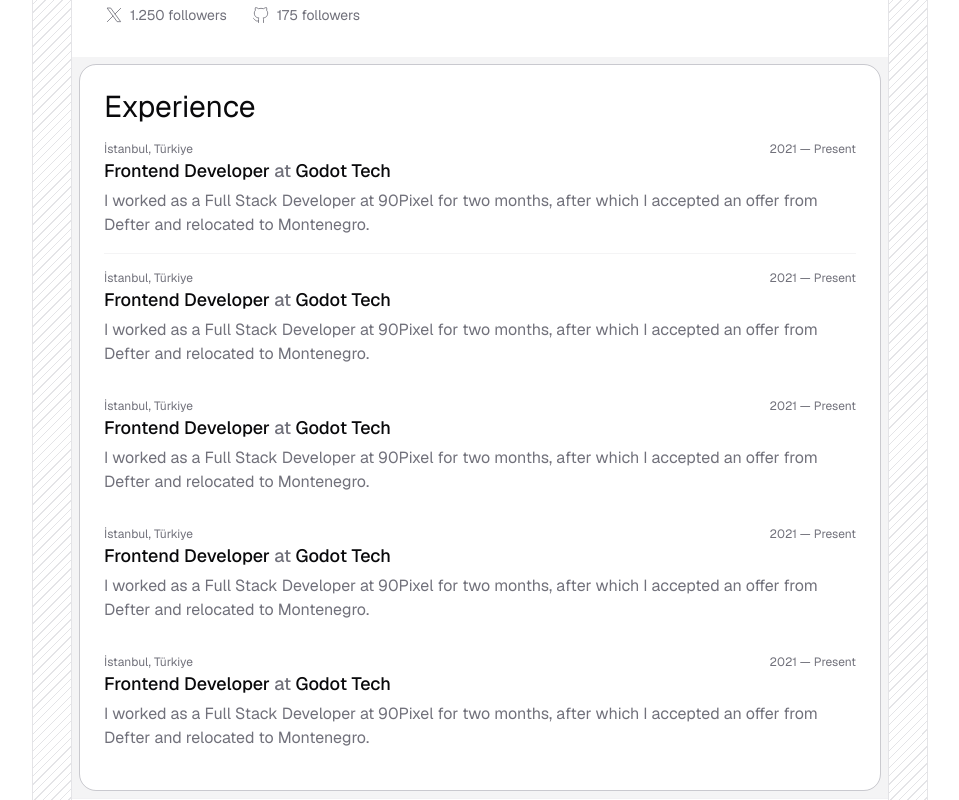
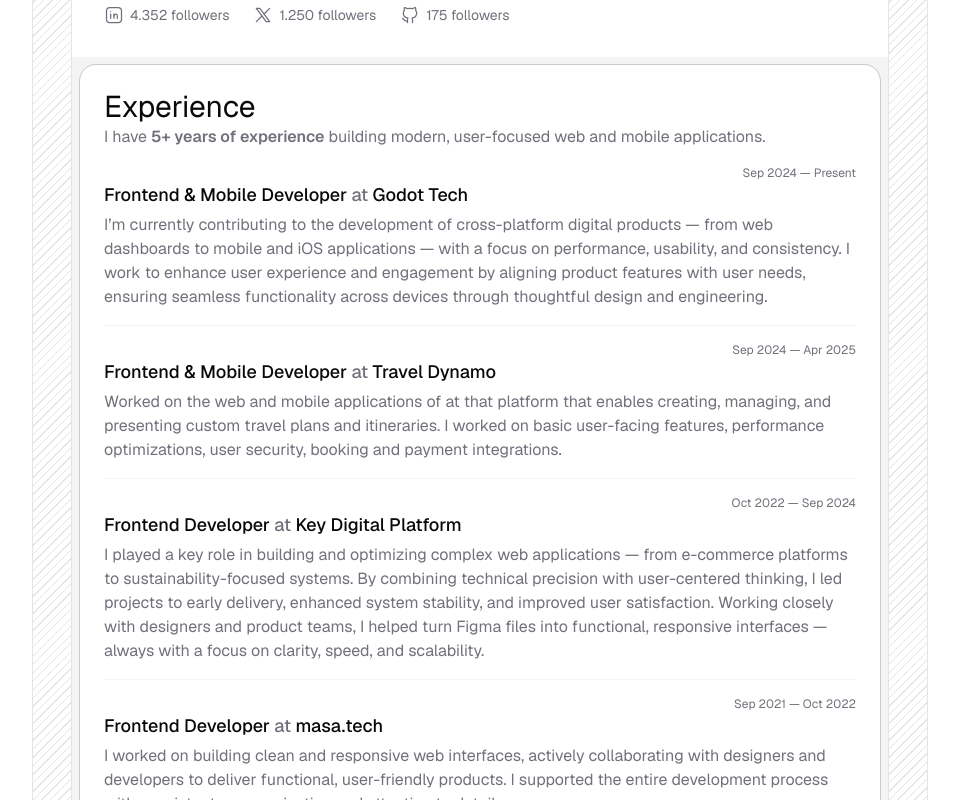
Before and after one commit to ismailkaraalioglu/ismaildev, a Next.js app: page / in a window 1280 px wide. Shown: the part 300-1100 px from the top of the page, without its empty margins (160-1119 px from the left). Built offline with nearby package versions, Linux system fonts and the light colour scheme.

Commit message:
Refactor layout structure, enhance homepage with experience section and social links, and update footer link styles

```diff
--- a/src/app/layout.tsx
+++ b/src/app/layout.tsx
@@ -37,7 +37,7 @@
         >
           <div className="mx-auto flex max-w-4xl flex-row">
             <Divider />
-            <main className="flex-1">
+            <main className="flex flex-1 flex-col">
               <Header />
               {children}
               <Footer />
--- a/src/app/page.tsx
+++ b/src/app/page.tsx
@@ -1,5 +1,7 @@
+import { Fragment } from "react";
 import Link from "next/link";
-import { SOCIALS } from "@/lib/constants";
+import { EXPERIENCES, SOCIALS } from "@/lib/constants";
+import ExperienceCard from "@/components/experience-card";
 
 export default function Home() {
   return (
@@ -28,7 +30,7 @@
               target="_blank"
             >
               <social.icon
-                stroke={1}
+                stroke={1.5}
                 size={20}
                 className="text-muted-foreground group-hover:text-primary transition"
               />
@@ -42,91 +44,18 @@
       <div className="bg-muted p-2">
         <div className="bg-background flex flex-col rounded-2xl p-6 outline">
           <h2 className="text-3xl">Experience</h2>
-          {/* <p className="text-muted-foreground">
+          <p className="text-muted-foreground">
             I have <span className="font-semibold">5+ years of experience</span>{" "}
-            in software development.
-          </p> */}
-          <div className="group relative py-4">
-            <div className="text-muted-foreground flex items-center justify-between text-xs">
-              <span>İstanbul, Türkiye</span> <span>2021 — Present</span>
-            </div>
-            <div className="mb-1 flex flex-col items-start justify-between gap-2 text-lg text-balance sm:flex-row sm:items-center">
-              <div className="font-medium">
-                Frontend Developer{" "}
-                <span className="text-muted-foreground">at</span> Godot Tech
-              </div>
-            </div>
-            <div className="text-muted-foreground flex flex-col gap-2 text-sm leading-normal sm:gap-3 sm:text-base">
-              I worked as a Full Stack Developer at 90Pixel for two months,
-              after which I accepted an offer from Defter and relocated to
-              Montenegro.
-            </div>
-          </div>
-          <div className="bg-muted h-px w-full" />
-          <div className="group relative py-4">
-            <div className="text-muted-foreground flex items-center justify-between text-xs">
-              <span>İstanbul, Türkiye</span> <span>2021 — Present</span>
-            </div>
-            <div className="mb-1 flex flex-col items-start justify-between gap-2 text-lg text-balance sm:flex-row sm:items-center">
-              <div className="font-medium">
-                Frontend Developer{" "}
-                <span className="text-muted-foreground">at</span> Godot Tech
-              </div>
-            </div>
-            <div className="text-muted-foreground flex flex-col gap-2 text-sm leading-normal sm:gap-3 sm:text-base">
-              I worked as a Full Stack Developer at 90Pixel for two months,
-              after which I accepted an offer from Defter and relocated to
-              Montenegro.
-            </div>
-          </div>
-          <div className="group relative py-4">
-            <div className="text-muted-foreground flex items-center justify-between text-xs">
-              <span>İstanbul, Türkiye</span> <span>2021 — Present</span>
-            </div>
-            <div className="mb-1 flex flex-col items-start justify-between gap-2 text-lg text-balance sm:flex-row sm:items-center">
-              <div className="font-medium">
-                Frontend Developer{" "}
-                <span className="text-muted-foreground">at</span> Godot Tech
-              </div>
-            </div>
-            <div className="text-muted-foreground flex flex-col gap-2 text-sm leading-normal sm:gap-3 sm:text-base">
-              I worked as a Full Stack Developer at 90Pixel for two months,
-              after which I accepted an offer from Defter and relocated to
-              Montenegro.
-            </div>
-          </div>
-          <div className="group relative py-4">
-            <div className="text-muted-foreground flex items-center justify-between text-xs">
-              <span>İstanbul, Türkiye</span> <span>2021 — Present</span>
-            </div>
-            <div className="mb-1 flex flex-col items-start justify-between gap-2 text-lg text-balance sm:flex-row sm:items-center">
-              <div className="font-medium">
-                Frontend Developer{" "}
-                <span className="text-muted-foreground">at</span> Godot Tech
-              </div>
-            </div>
-            <div className="text-muted-foreground flex flex-col gap-2 text-sm leading-normal sm:gap-3 sm:text-base">
-              I worked as a Full Stack Developer at 90Pixel for two months,
-              after which I accepted an offer from Defter and relocated to
-              Montenegro.
-            </div>
-          </div>
-          <div className="group relative py-4">
-            <div className="text-muted-foreground flex items-center justify-between text-xs">
-              <span>İstanbul, Türkiye</span> <span>2021 — Present</span>
-            </div>
-            <div className="mb-1 flex flex-col items-start justify-between gap-2 text-lg text-balance sm:flex-row sm:items-center">
-              <div className="font-medium">
-                Frontend Developer{" "}
-                <span className="text-muted-foreground">at</span> Godot Tech
-              </div>
-            </div>
-            <div className="text-muted-foreground flex flex-col gap-2 text-sm leading-normal sm:gap-3 sm:text-base">
-              I worked as a Full Stack Developer at 90Pixel for two months,
-              after which I accepted an offer from Defter and relocated to
-              Montenegro.
-            </div>
-          </div>
+            building modern, user-focused web and mobile applications.
+          </p>
+          {EXPERIENCES.map((exp, index) => (
+            <Fragment key={exp.id}>
+              <ExperienceCard experience={exp} />
+              {index !== EXPERIENCES.length - 1 && (
+                <div className="bg-muted h-px w-full" />
+              )}
+            </Fragment>
+          ))}
         </div>
       </div>
     </>
--- /dev/null
+++ b/src/app/projects/page.tsx
@@ -0,0 +1,11 @@
+import React from "react";
+
+const Projects = () => {
+  return (
+    <div className="flex flex-1 items-center justify-center">
+      Coming Soon...
+    </div>
+  );
+};
+
+export default Projects;
--- /dev/null
+++ b/src/app/stack/page.tsx
@@ -0,0 +1,11 @@
+import React from "react";
+
+const Stack = () => {
+  return (
+    <div className="flex flex-1 items-center justify-center">
+      Coming Soon...
+    </div>
+  );
+};
+
+export default Stack;
--- /dev/null
+++ b/src/components/experience-card.tsx
@@ -0,0 +1,27 @@
+import { FC } from "react";
+import { Experience } from "@/types";
+
+interface Props {
+  experience: Experience;
+}
+
+const ExperienceCard: FC<Props> = ({ experience }) => {
+  return (
+    <div className="py-4">
+      <p className="text-muted-foreground flex items-center justify-end text-xs">
+        {experience.from} — {experience.to || "Present"}
+      </p>
+      <div className="mb-1 flex flex-col items-start justify-between gap-2 text-lg text-balance sm:flex-row sm:items-center">
+        <p className="font-medium">
+          {experience.title} <span className="text-muted-foreground">at</span>{" "}
+          {experience.company}
+        </p>
+      </div>
+      <p className="text-muted-foreground flex flex-col gap-2 text-sm leading-normal sm:gap-3 sm:text-base">
+        {experience.description}
+      </p>
+    </div>
+  );
+};
+
+export default ExperienceCard;
--- a/src/layouts/footer/index.tsx
+++ b/src/layouts/footer/index.tsx
@@ -10,7 +10,11 @@
           <div className="">
             <div className="text-muted-foreground border-border/50 flex flex-wrap gap-x-6 gap-y-1 border-b px-8 pb-4 text-sm font-medium">
               {FOOTER_NAV_LINKS.map((link) => (
-                <Link key={link.id} href={link.href}>
+                <Link
+                  key={link.id}
+                  href={link.href}
+                  className="text-muted-foreground transition hover:text-zinc-900 dark:hover:text-white"
+                >
                   {link.label}
                 </Link>
               ))}
--- a/src/lib/constants.ts
+++ b/src/lib/constants.ts
@@ -1,6 +1,7 @@
 import {
   IconBrandGithub,
   IconBrandGithubFilled,
+  IconBrandLinkedin,
   IconBrandNextjs,
   IconBrandVercel,
   IconBrandX,
@@ -8,14 +9,14 @@
 
 export const HEADER_NAV_LINKS = [
   { id: "1", href: "/projects", label: "Projects" },
-  { id: "2", href: "/changelog", label: "Changelog" },
+  { id: "2", href: "/stack", label: "Stack" },
 ];
 
 export const FOOTER_NAV_LINKS = [
-  { id: "1", href: "/changelog", label: "Changelog" },
+  // { id: "1", href: "/changelog", label: "Changelog" },
   { id: "2", href: "/projects", label: "Projects" },
   { id: "3", href: "/stack", label: "Stack" },
-  { id: "4", href: "/colophon", label: "Colophon" },
+  // { id: "4", href: "/colophon", label: "Colophon" },
 ];
 
 export const FOOTER_SITE_CREDITS = [
@@ -48,14 +49,68 @@
 export const SOCIALS = [
   {
     id: "1",
+    href: "https://www.linkedin.com/in/ismailkaraalioglu",
+    icon: IconBrandLinkedin,
+    label: "4.352 followers",
+  },
+  {
+    id: "2",
     href: "https://x.com/ismailldev",
     icon: IconBrandX,
     label: "1.250 followers",
   },
   {
-    id: "2",
+    id: "3",
     href: "https://github.com/ismailkaraalioglu",
     icon: IconBrandGithub,
     label: "175 followers",
   },
 ];
+
+export const EXPERIENCES = [
+  {
+    id: "1",
+    title: "Frontend & Mobile Developer",
+    company: "Godot Tech",
+    description:
+      "I’m currently contributing to the development of cross-platform digital products — from web dashboards to mobile and iOS applications — with a focus on performance, usability, and consistency. I work to enhance user experience and engagement by aligning product features with user needs, ensuring seamless functionality across devices through thoughtful design and engineering.",
+    from: "Sep 2024",
+    to: null,
+  },
+  {
+    id: "2",
+    title: "Frontend & Mobile Developer",
+    company: "Travel Dynamo",
+    description:
+      "Worked on the web and mobile applications of at that platform that enables creating, managing, and presenting custom travel plans and itineraries. I worked on basic user-facing features, performance optimizations, user security, booking and payment integrations.",
+    from: "Sep 2024",
+    to: "Apr 2025",
+  },
+  {
+    id: "3",
+    title: "Frontend Developer",
+    company: "Key Digital Platform",
+    description:
+      "I played a key role in building and optimizing complex web applications — from e-commerce platforms to sustainability-focused systems. By combining technical precision with user-centered thinking, I led projects to early delivery, enhanced system stability, and improved user satisfaction. Working closely with designers and product teams, I helped turn Figma files into functional, responsive interfaces — always with a focus on clarity, speed, and scalability.",
+    from: "Oct 2022",
+    to: "Sep 2024",
+  },
+  {
+    id: "4",
+    title: "Frontend Developer",
+    company: "masa.tech",
+    description:
+      "I worked on building clean and responsive web interfaces, actively collaborating with designers and developers to deliver functional, user-friendly products. I supported the entire development process with consistent communication and attention to detail.",
+    from: "Sep 2021",
+    to: "Oct 2022",
+  },
+  {
+    id: "5",
+    title: "Frontend Developer",
+    company: "Freelancer",
+    description:
+      "I delivered fast, interactive, and visually polished web experiences. From fluid animations to 3D model integration, I focused on creating engaging interfaces that not only looked great but also improved performance and user satisfaction.",
+    from: "Dec 2019",
+    to: "Sep 2021",
+  },
+];
--- /dev/null
+++ b/src/types/index.ts
@@ -0,0 +1,8 @@
+export interface Experience {
+  id: string;
+  title: string;
+  company: string;
+  description: string;
+  from: string;
+  to: string | null;
+}
```
